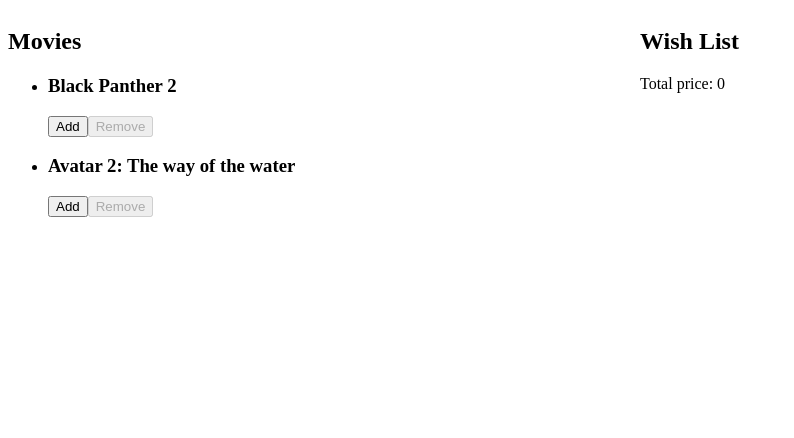
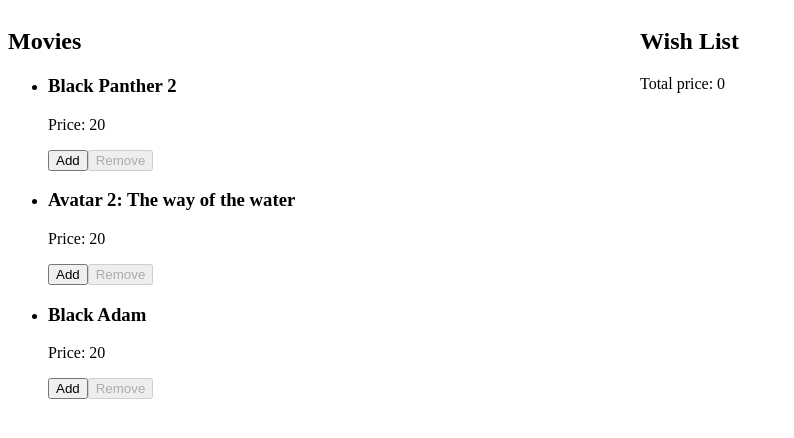
Before and after one commit to miracleonyenma/nuxt-state-management, a Nuxt app: page / in a window 1280 px wide. Shown: the top 438 px of the page, without its empty margins (0-794 px from the left). Built offline with nearby package versions, Linux system fonts and the light colour scheme.

Commit message:
update: global state management with pinia

```diff
--- a/app.vue
+++ b/app.vue
@@ -1,6 +1,8 @@
 <!-- ./app.vue -->
 <script setup>
-const {totalPrice} = useMovies();
+import { useMoviesStore } from "./stores/movies";
+
+const moviesStore = useMoviesStore();
 </script>
 <template>
   <div class="wrapper">
@@ -11,7 +13,7 @@
     <div class="wish-list">
       <h2>Wish List</h2>
       <WishList />
-      Total price: {{ totalPrice }}
+      Total price: {{ moviesStore.totalPrice }}
     </div>
   </div>
 </template>
--- a/components/MoviesList.vue
+++ b/components/MoviesList.vue
@@ -1,12 +1,16 @@
 <!-- ./components/MoviesList.vue -->
 
 <script setup>
-const { movies, addToWishlist, removeFromWishlist, isInWishlist } = useMovies();
+import { useMoviesStore } from "~~/stores/movies";
+
+const { movies, isInWishlist, addToWishlist, removeFromWishlist } =
+  useMoviesStore();
 </script>
 <template>
   <ul>
     <li v-for="movie in movies" :key="movie.title">
       <h3>{{ movie.title }}</h3>
+      <p>Price: {{ movie.price }}</p>
       <button :disabled="isInWishlist(movie)" @click="addToWishlist(movie)">
         Add
       </button>
--- a/components/WishList.vue
+++ b/components/WishList.vue
@@ -1,9 +1,9 @@
 <!-- ./components/WishList.vue -->
 
 <script setup>
-const { wishlist } = useMovies();
+import { useMoviesStore } from "~~/stores/movies";
 
-console.log({ wishlist });
+const { wishlist } = useMoviesStore();
 </script>
 
 <template>
--- a/nuxt.config.ts
+++ b/nuxt.config.ts
@@ -1,4 +1,13 @@
+// ./nuxt.config.ts
+
 // https://v3.nuxtjs.org/api/configuration/nuxt.config
 export default defineNuxtConfig({
-
-})
+  modules: [
+    [
+      "@pinia/nuxt",
+      {
+        autoImports: ["defineStore", "acceptHMRUpdate"],
+      },
+    ],
+  ],
+});
--- a/package.json
+++ b/package.json
@@ -9,5 +9,9 @@
   },
   "devDependencies": {
     "nuxt": "3.0.0"
+  },
+  "dependencies": {
+    "@pinia/nuxt": "^0.4.5",
+    "pinia": "^2.0.26"
   }
 }
--- /dev/null
+++ b/stores/movies.js
@@ -0,0 +1,50 @@
+// ./stores/movies.js
+
+export const useMoviesStore = defineStore("movies", {
+  state: () => ({
+    // list of movies
+    movies: [
+      {
+        title: "Black Panther 2",
+        price: 20,
+      },
+      {
+        title: "Avatar 2: The way of the water",
+        price: 20,
+      },
+      {
+        title: "Black Adam",
+        price: 20,
+      },
+    ],
+    // movies wishlist
+    wishlist: [],
+  }),
+
+  getters: {
+    // get total price of movies in wishlist
+    totalPrice: (state) => {
+      console.log({ totalPrice: state.wishlist });
+      return state.wishlist.reduce((total, movie) => {
+        return total + movie.price;
+      }, 0);
+    },
+  },
+
+  actions: {
+    // add movie to wishlist
+    addToWishlist(movie) {
+      this.wishlist.push(movie);
+    },
+
+    // remove movie from wishlist
+    removeFromWishlist(movie) {
+      this.wishlist.splice(this.wishlist.indexOf(movie), 1);
+    },
+
+    // check if movie is in wishlist
+    isInWishlist(movie) {
+      return this.wishlist.includes(movie);
+    },
+  },
+});
```
Also changed, not shown: 1 other file (tests, documents, lock files or other folders).
